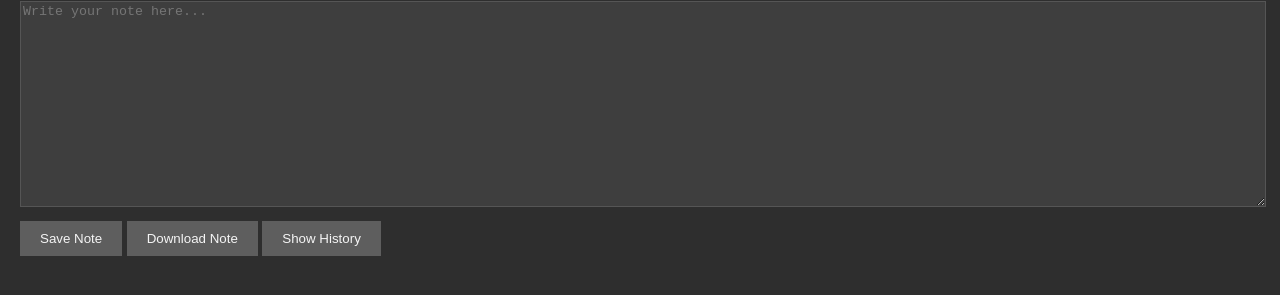
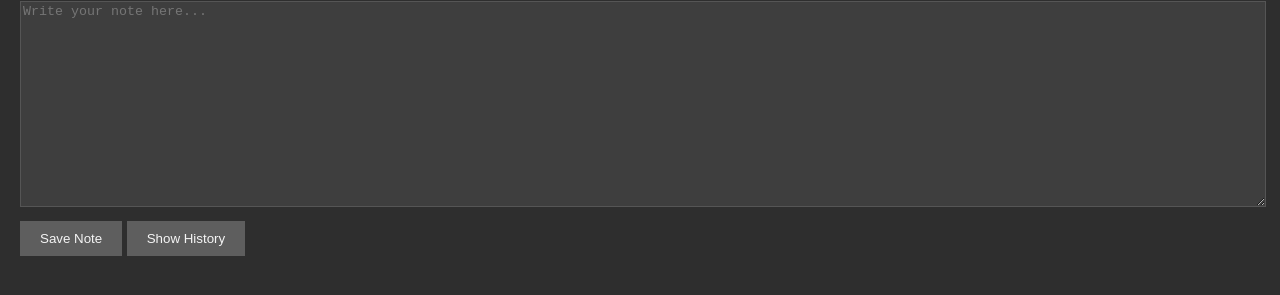
Before and after one commit to drisspy/note329049023, a plain HTML site: page index.html in a window 1280 px wide. Shown: the part 79-374 px from the top of the page. Drawn offline with Linux system fonts and the light colour scheme.

Commit message:
Update index.html

```diff
--- a/index.html
+++ b/index.html
@@ -10,7 +10,7 @@
     <h1>Encrypted Notepad</h1>
     <textarea id="note" placeholder="Write your note here..."></textarea>
     <button onclick="saveNote()">Save Note</button>
-    <button onclick="downloadNoteAsTxt()">Download Note</button>
+    <button id="download-btn" onclick="downloadNoteAsTxt()" style="display:none;">Download Note</button>
     <button onclick="loadHistory()">Show History</button>
     <div class="note-history" id="note-history"></div>
     <script src="history.js"></script>
```
